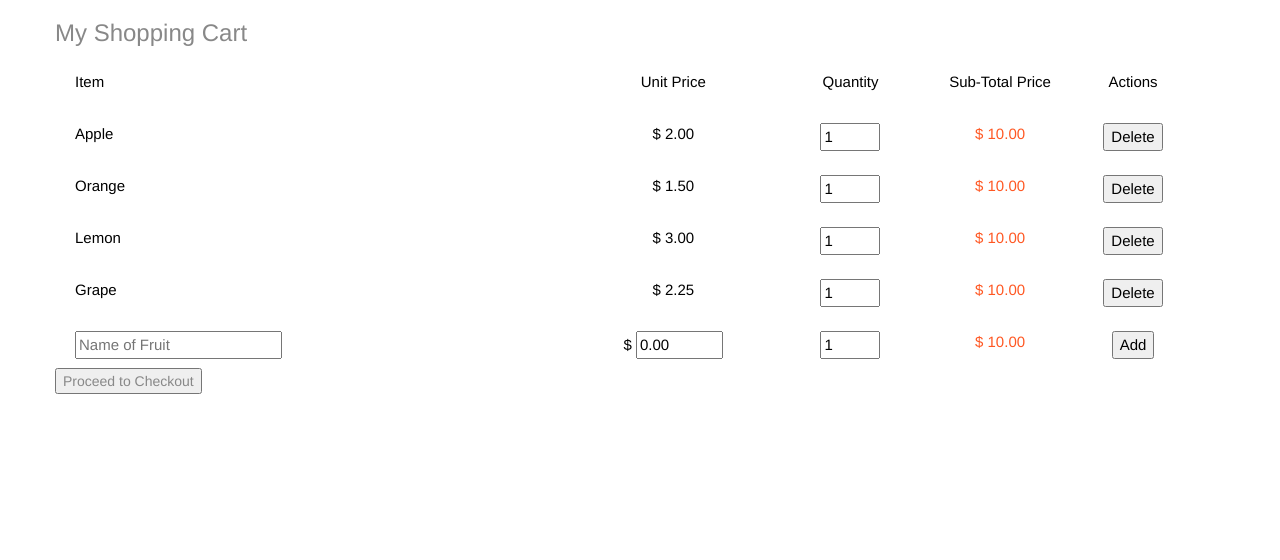
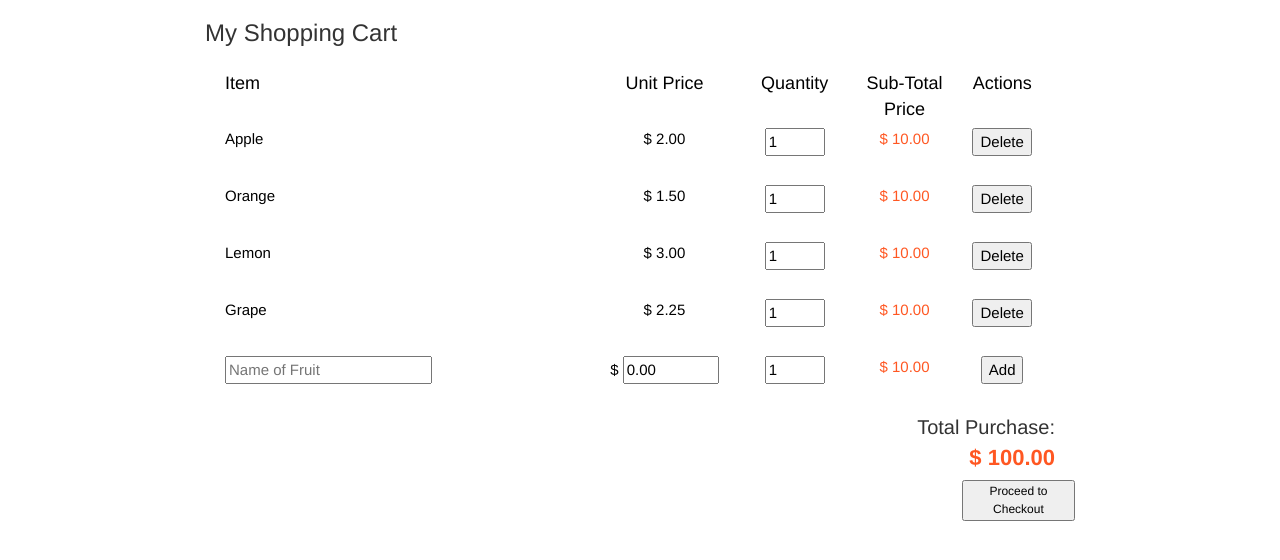
Before and after one commit to DT9699/simpleshoppingcart, a plain HTML site: page index.html in a window 1280 px wide. Drawn offline with nearby package versions, Linux system fonts and the light colour scheme.

Commit message:
basic structure of shopping cart created

```diff
--- a/css/custom.css
+++ b/css/custom.css
@@ -1,11 +1,11 @@
 .container {
-  width: 1200px;
-  color: #888;
+  width: 900px;
+
 }
 .cart-item {
   padding: 15px 20px 0;
   border-radius: 3px;
-  height: 4rem;
+  height: 4.5rem;
   font-size: 1.5rem;
   background: #fff;
   margin-bottom: 12px;
@@ -13,6 +13,9 @@
   color: black
 }
 
+#item-header {
+  font-size: 1.8rem;
+}
 
 .cart-item-header-name {
   text-align: left;
@@ -61,3 +64,38 @@
   text-align: center;
   color: #ff5722;
 }
+
+.cart-item-action {
+  width: 13%;
+  text-align: center;
+}
+
+.cart-menu-footer {
+  padding: 15px 20px 0;
+  border-radius: 3px;
+  height: 7rem;
+  background: #fff;
+  margin-bottom: 12px;
+
+}
+
+.item-basket-total {
+  position: relative;
+  text-align: right;
+}
+
+#total-purchase-text {
+  font-size: 2rem;
+  font-weight: lighter;
+}
+#total-purchase-amt {
+  font-size: 2.2rem;
+  font-weight: bold;
+  color: #ff5722;
+}
+
+.checkout {
+  font-size: 1.2rem;
+  text-align: right;
+  color: black;
+}
--- a/index.html
+++ b/index.html
@@ -38,7 +38,7 @@
           <div class = "cart-item-unitprice">$ 2.00</div>
           <div class = "cart-item-qtyinput"><input id="quantity" type="number" min="1" max="20" value="1"></div>
           <div class = "cart-menu-item-subtotalprice">$ 10.00</div>
-          <div class ="cart-item-header-action"><button class="cart-item-action">Delete</button></div>
+          <div class ="cart-item-action"><button class="cart-action-btn">Delete</button></div>
         </div>
 
         <div class = "cart-item" id = "item-details">
@@ -46,7 +46,7 @@
           <div class = "cart-item-unitprice">$ 1.50</div>
           <div class = "cart-item-qtyinput"><input id="quantity" type="number" min="1" max="20" value="1"></div>
           <div class = "cart-menu-item-subtotalprice">$ 10.00</div>
-          <div class ="cart-item-header-action"><button class="cart-item-action">Delete</button></div>
+          <div class ="cart-item-action"><button class="cart-action-btn">Delete</button></div>
         </div>
 
         <div class = "cart-item" id = "item-details">
@@ -54,7 +54,7 @@
           <div class = "cart-item-unitprice">$ 3.00</div>
           <div class = "cart-item-qtyinput"><input id="quantity" type="number" min="1" max="20" value="1"></div>
           <div class = "cart-menu-item-subtotalprice">$ 10.00</div>
-          <div class ="cart-item-header-action"><button class="cart-item-action">Delete</button></div>
+          <div class ="cart-item-action"><button class="cart-action-btn">Delete</button></div>
         </div>
 
         <div class = "cart-item" id = "item-details">
@@ -62,22 +62,23 @@
           <div class = "cart-item-unitprice">$ 2.25</div>
           <div class = "cart-item-qtyinput"><input id="quantity" type="number" min="1" max="20" value="1"></div>
           <div class = "cart-menu-item-subtotalprice">$ 10.00</div>
-          <div class ="cart-item-header-action"><button class="cart-item-action">Delete</button></div>
+          <div class ="cart-item-action"><button class="cart-action-btn">Delete</button></div>
         </div>
 
         <div class = "cart-item" id = "addon">
           <div class = "cart-item-name"><input class="new-item" type="text" placeholder="Name of Fruit"></div>
-          <div class = "cart-item-unitprice">$ <input class="new-item" type="number" min="1.00" max="10.00" value="0.00"></div>
+          <div class = "cart-item-unitprice">$ <input class="new-item" type="number" min="0.00" max="100.00" step="0.01" value="0.00"></div>
           <div class = "cart-item-qtyinput"><input class="new-item" type="number" min="1" max="20" value="1"></div>
           <div class = "cart-menu-item-subtotalprice">$ 10.00</div>
-          <div class ="cart-item-header-action"><button class="cart-item-action">Add</button></div>
+          <div class ="cart-item-action"><button class="cart-action-btn">Add</button></div>
         </div>
 
         <div class = "cart-menu-footer">
-          <div class = "item-basket-total"></div>
-          <div class = "checkout">
-            <input class = "check" type = "submit" value = "Proceed to Checkout">
-          </div>
+          <div class = "item-basket-total" id ="total-purchase-text">Total Purchase:</div>
+          <div class = "item-basket-total" id ="total-purchase-amt">$ 100.00</div>
+
+        </div>
+          <div class = "checkout"><button class="cart-item-action">Proceed to Checkout</button></div>
 
         </div>
 
```
